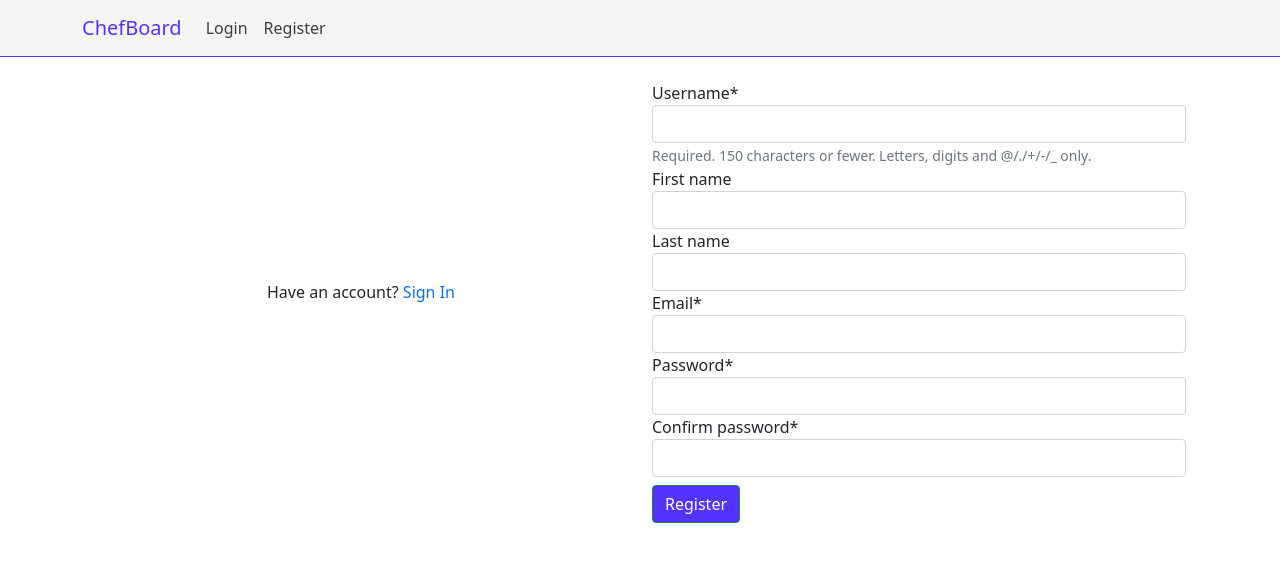
After one commit to naiemg/chefboard, a Django app: page /register/ in a window 1280 px wide. The commit adds this page. Shown: the top 562 px of the page. Run offline with Django 3.2, Linux system fonts and the light colour scheme; some libraries are stand-ins or nearby versions.

Commit message:
user register & login forms are working

```diff
--- a/_config/settings.py
+++ b/_config/settings.py
@@ -42,6 +42,7 @@ INSTALLED_APPS = [
     'apps.userauth',
 
     # third party apps
+    "crispy_forms",
 ]
 
 MIDDLEWARE = [
@@ -71,6 +72,8 @@ TEMPLATES = [
         },
     },
 ]
+
+CRISPY_TEMPLATE_PACK = 'bootstrap4'
 
 WSGI_APPLICATION = '_config.wsgi.application'
 
--- a/apps/userauth/forms.py
+++ b/apps/userauth/forms.py
@@ -24,4 +24,4 @@ class UserForm(forms.ModelForm):
 class UserProfileForm(forms.ModelForm):
 	class Meta:
 		model = UserProfile
-		exclude = ['']
+		exclude = ['user']
--- a/apps/userauth/urls.py
+++ b/apps/userauth/urls.py
@@ -6,5 +6,5 @@ urlpatterns = [
 	path('login/', views.user_login, name="login"),
 	path('logout/', views.user_logout, name="logout"),
 	path('', views.user_login),
-	path('test', views.test)
+	path('dashboard/', views.dashboard, name="dashboard"),
 ]
--- a/apps/userauth/views.py
+++ b/apps/userauth/views.py
@@ -86,5 +86,14 @@ def user_logout(request):
     logout(request)
     return HttpResponseRedirect('/login')
 
-def test(request):
-    return render(request, 'userauth/test.html', {})
+@login_required
+def dashboard(request):
+    context_dict = {}
+
+    current_user = request.user
+    context_dict['current_user'] = current_user
+
+    profile = UserProfile.objects.get(user=request.user)
+    context_dict['profile'] = profile
+
+    return render(request, 'userauth/dashboard.html', context_dict)
--- a/templates/navigation.html
+++ b/templates/navigation.html
@@ -51,18 +51,19 @@
         </button>
         <a class="navbar-brand" href="/">ChefBoard</a>
         <div class="collapse navbar-collapse" id="menu">
+
+            <!--User is logged in-->
+            {% if not user.is_authenticated %}
+
             <ul class="navbar-nav me-auto mb-2 mb-lg-0">
                 <li class="nav-item">
-                    <a class="nav-link" href="#">Login</a>
+                    <a class="nav-link" href="/login">Login</a>
                 </li>
                 <li class="nav-item">
-                    <a class="nav-link" href="#">Register</a>
-                </li>
-                <li class="nav-item">
-                    <a class="nav-link">Disabled</a>
+                    <a class="nav-link" href="/register">Register</a>
                 </li>
             </ul>
-
+            {% else %}
             <div class="btn-group">
                 <span class="btn btn-sm btn-outline create-btn" data-bs-toggle="dropdown" data-bs-display="static"
                     aria-haspopup="true" aria-expanded="false">Create
@@ -91,15 +92,17 @@
                 </a>
                 <ul class="dropdown-menu dropdown-menu-lg-end">
                     <li>
-                        <h5 class="dropdown-header">John Doe</h5>
+                        <h5 class="dropdown-header">{{user.first_name}} {{user.last_name}}
+                        </h5>
                     </li>
                     <li>
                         <hr class="dropdown-divider">
                     </li>
-                    <li><a class="dropdown-item" href="#">Profile</a></li>
-                    <li><a class="dropdown-item" href="#">Sign Out</a></li>
+                    <li><a class="dropdown-item" href="/logout">Sign Out</a></li>
                 </ul>
             </div>
+            {% endif %}
+
         </div>
     </div>
 </nav>
--- /dev/null
+++ b/templates/userauth/register.html
@@ -0,0 +1,60 @@
+{% extends 'base.html' %}
+{% load crispy_forms_tags %}
+{% load static %}
+
+{% block title %}
+Register
+{% endblock %}
+
+{% block body %}
+<style>
+    :root {
+        --main-text-color: #5433FF;
+        --secondary-text-color: #393D3F;
+    }
+
+    .submit-button {
+        background-color: var(--main-text-color);
+    }
+
+    .submit-button:hover {
+        background-color: var(--secondary-text-color);
+    }
+</style>
+
+
+
+{% if invalid %}
+<div class="alert alert-warning m-2 text-center" role="alert">
+    The username and/or password is incorrect.
+</div>
+{% endif %}
+<div class="container">
+    <div class="row">
+        <!--Information about Website-->
+        <div class="col-md-6 pt-1 text-center m-auto">
+            <div class="pt-3 register-prompt">
+                <p>
+                    Have an account? <a style="text-decoration: none;" href="/login/">Sign In</a>
+                </p>
+            </div>
+        </div>
+
+        <!--Registration Form-->
+        <div class="col-md-6 m-auto pt-4">
+            {% if invalid %}
+            <div class="alert alert-danger" role="alert">
+                The username and/or password is incorrect.
+            </div>
+            {% endif %}
+            <form class="register-form" id="login_form" method="post" action="" autocomplete="off">
+                {% csrf_token %}
+                {{user_form|crispy}}
+                {{user_profile_form|crispy}}
+                <button type="submit" class="btn btn-block btn-success mt-2 submit-button">Register</button>
+            </form>
+        </div>
+    </div>
+</div>
+
+{% endblock %}
```
Also changed, not shown: templates/userauth/dashboard.html (added, +13 -0 lines), templates/userauth/login.html (added, +56 -0 lines).
